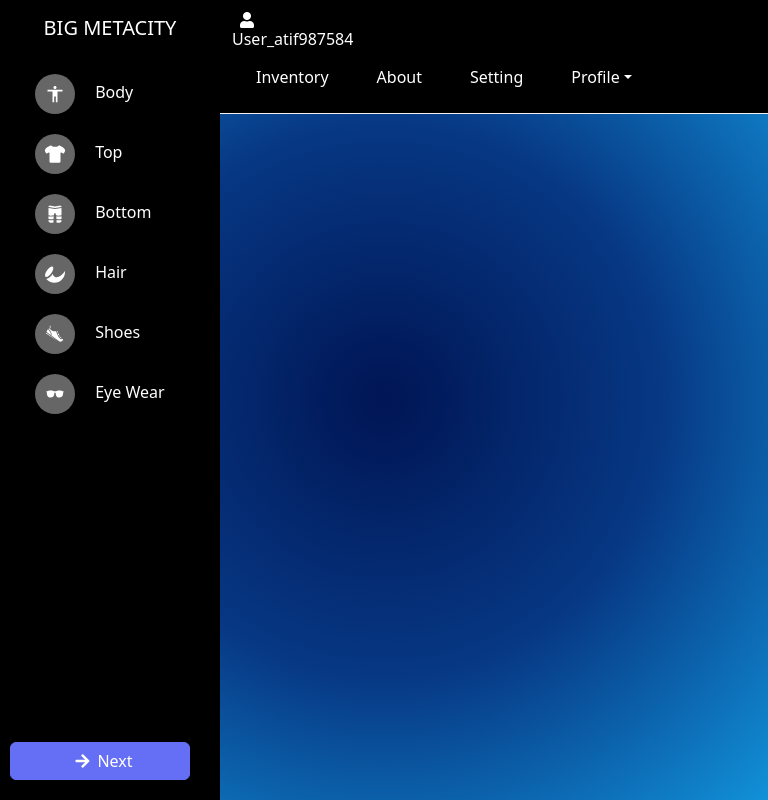
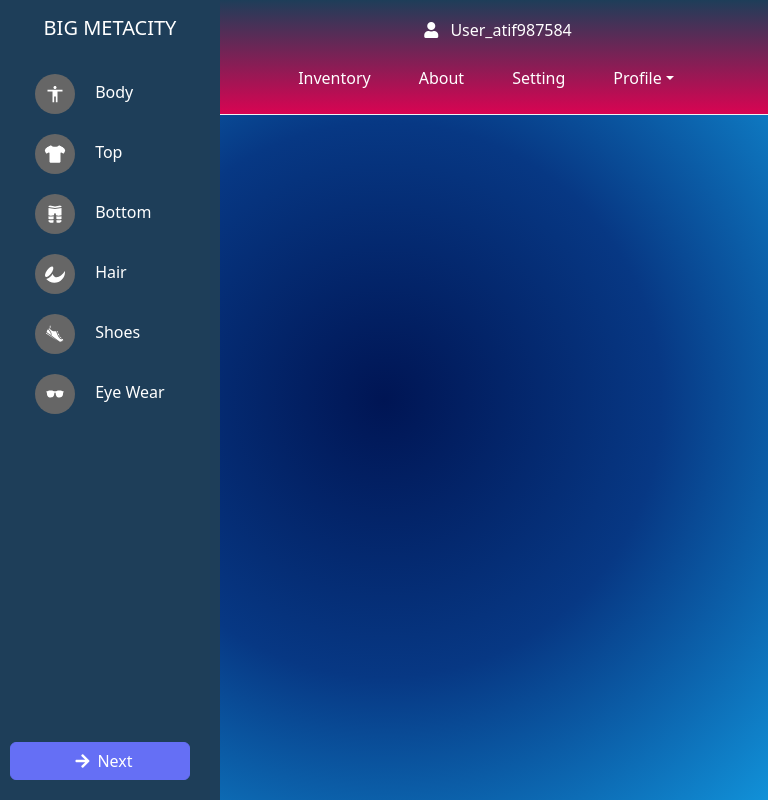
Before and after one commit to atif-hanif/bmc, a plain HTML site: page index.html in a window 768 px wide. Drawn offline with Linux system fonts and the light colour scheme.

Commit message:
responsive

```diff
--- a/css/responsive.css
+++ b/css/responsive.css
@@ -9,3 +9,17 @@
 		margin-bottom: 24px;
 	}
 }
+
+@media screen and (min-width: 768px) and (max-width: 992px) {
+	.username {
+		width: 100%;
+		text-align: center;
+		margin-top: 10px;
+	}
+
+	.top-menu {
+		width: 100%;
+		margin-top: 10px;
+	}
+
+}
--- a/css/style.css
+++ b/css/style.css
@@ -115,6 +115,7 @@ header {
 
 .top-header {
 	border-bottom: 1px solid #f2f2f2;
+	background: linear-gradient(to top, #d90452, #1E3E59);
 }
 
 .top-header li {
@@ -171,7 +172,7 @@ header {
 	margin: 0 !important;
 	padding: 0 !important;
 	position: fixed;
-	background-color: #000;
+	background-color: #1E3E59;
 	z-index: 1;
 	top: 0px;
 }
--- a/index.html
+++ b/index.html
@@ -17,9 +17,9 @@
         <div class="top-header">
             <nav class="navbar">
                 <div class="container-fluid">
-                    <h6 class="text-white mb-0 w-25"><i class="fa-solid fa-user pe-2"></i> User_atif987584</h6>
-                    <div class="justify-content-end me-3">
-                        <ul class="nav justify-content-end me-3">
+                    <h6 class="text-white mb-0 username"><i class="fa-solid fa-user pe-2"></i> User_atif987584</h6>
+                    <div class="top-menu">
+                        <ul class="nav justify-content-md-center justify-content-lg-end  me-3">
                             <li class="nav-item">
                                 <a class="nav-link" href="#">Inventory</a>
                             </li>
```
